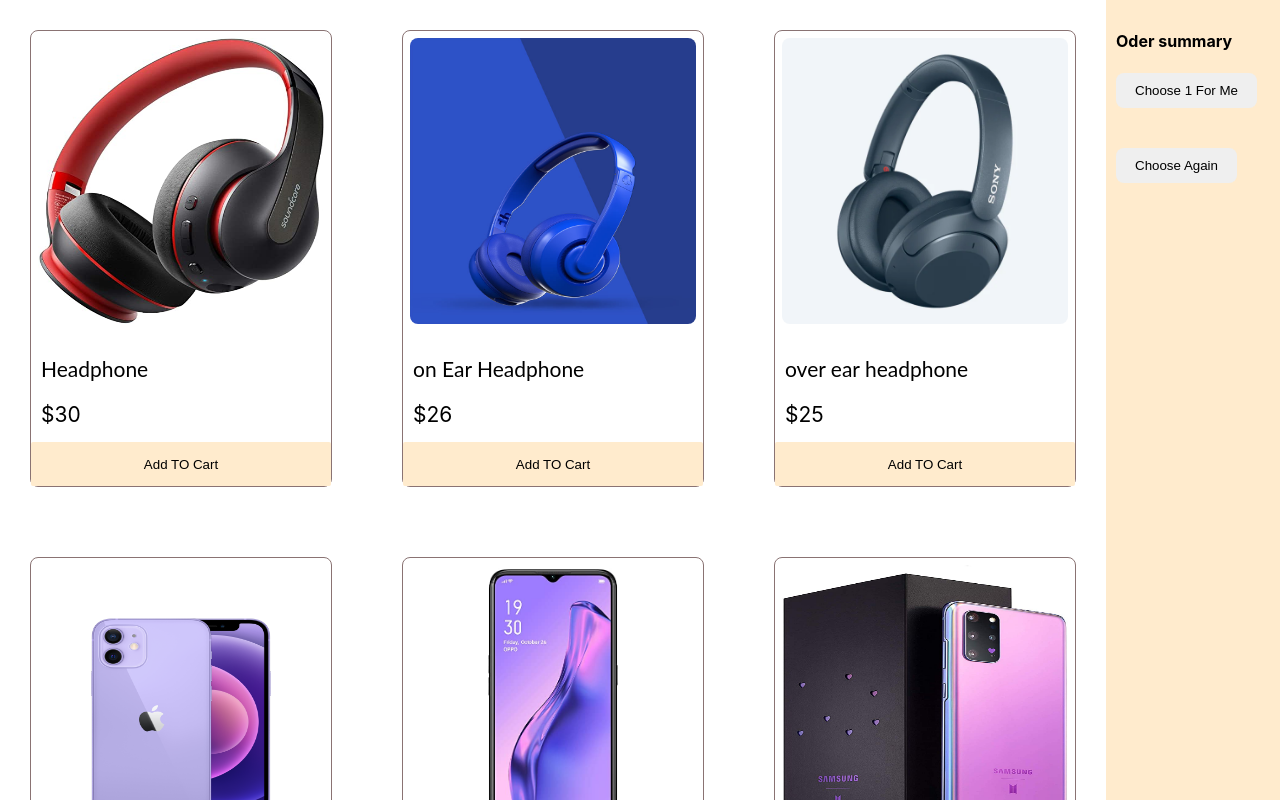
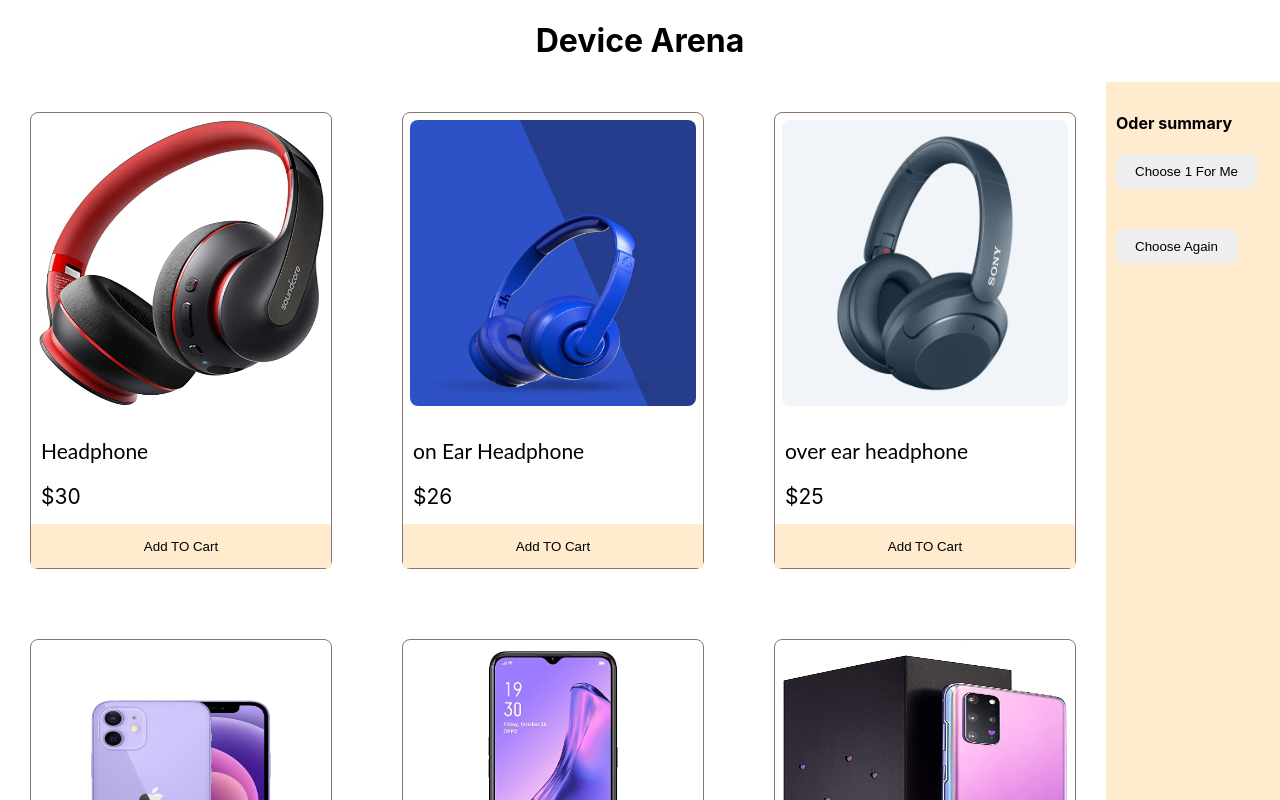
Before and after one commit to momin109/lucky-one-eight-assignment, a React (Create React App) app: page / in a window 1280 px wide. Shown: the top 800 px of the page. Built offline with nearby package versions, Linux system fonts and the light colour scheme.

Commit message:
title add

```diff
--- a/src/App.js
+++ b/src/App.js
@@ -2,10 +2,12 @@
 import './App.css';
 import Shop from './component/Shop/Shop'
 import Deatail from './component/Deatail/Deatail';
+import Header from './component/Header/Header';
 
 function App() {
   return (
     <div>
+      <Header></Header>
       <Shop></Shop>
       <Deatail></Deatail>
 
--- /dev/null
+++ b/src/component/Header/Header.css
@@ -0,0 +1,3 @@
+.device-arena {
+    text-align: center;
+}
--- /dev/null
+++ b/src/component/Header/Header.js
@@ -0,0 +1,11 @@
+import React from 'react';
+import './Header.css'
+const Header = () => {
+    return (
+        <div className='device-arena'>
+            <h1>Device Arena</h1>
+        </div>
+    );
+};
+
+export default Header;
```
